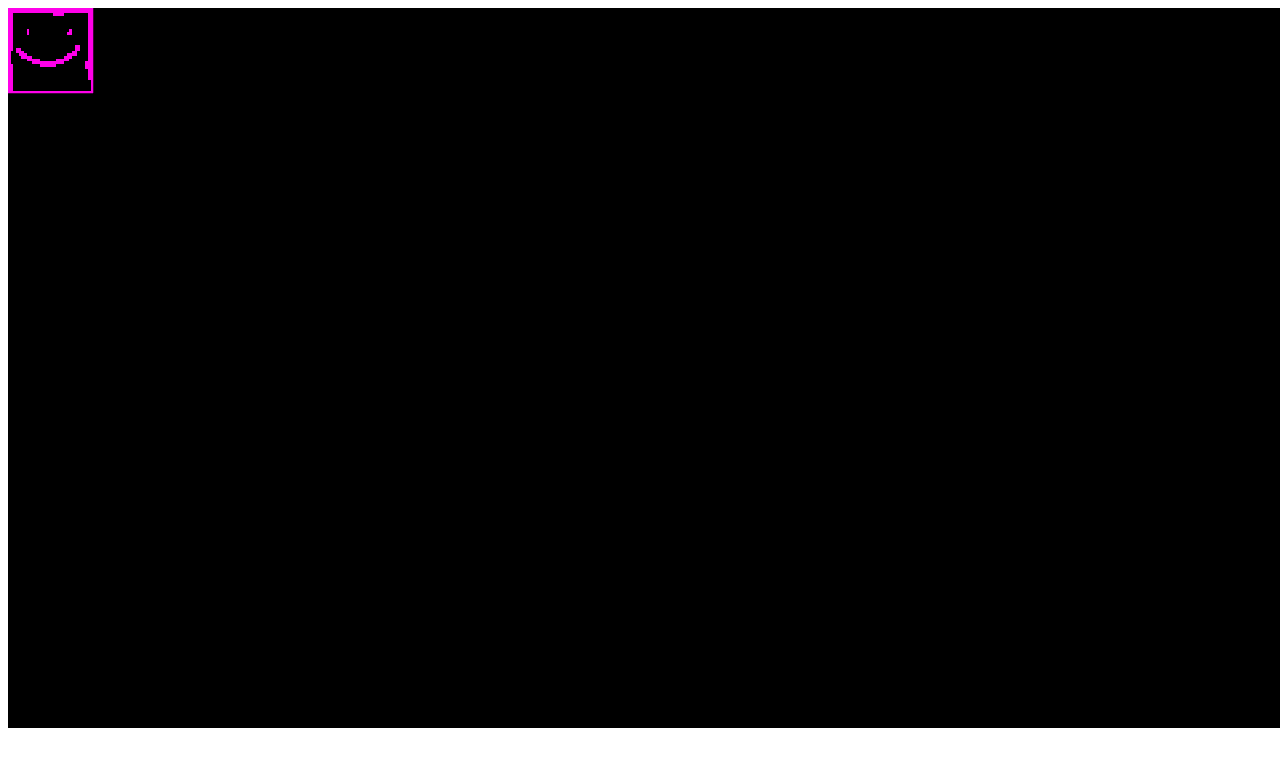
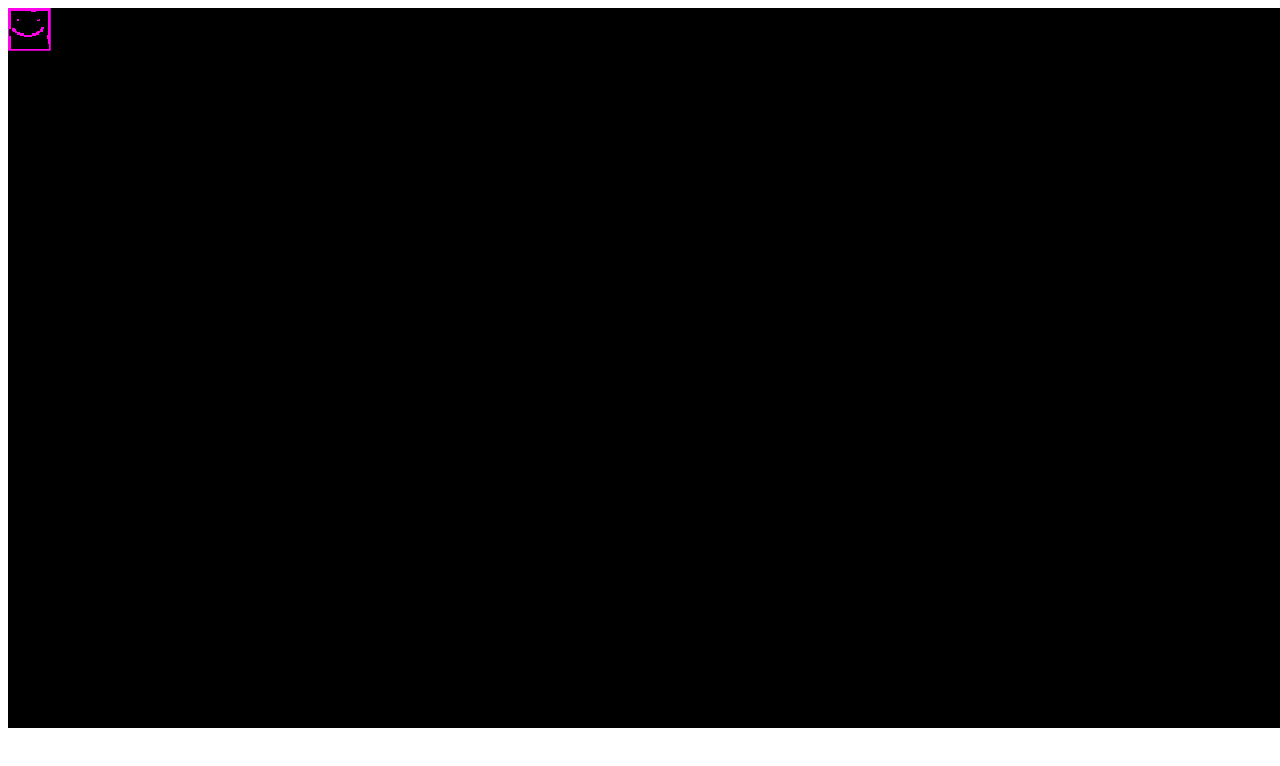
Before and after one commit to chillprogrammer/ld55, a website built with webpack: page src/index.html in a window 1280 px wide. Built offline with nearby package versions, Linux system fonts and the light colour scheme.

Commit message:
I don't remember exactly

```diff
--- a/src/player.ts
+++ b/src/player.ts
@@ -4,7 +4,7 @@ import {KeyManager} from './managers/key-manager';
 /** The main player class for the game */
 export class Player {
 
-	private SPEED = 10;
+	private SPEED = 2;
 
 	// ---------------------------- GLOBALS ------------------------------
 
@@ -53,6 +53,8 @@ export class Player {
 		if (!Player._spritesheetAssets) throw "Need to define spritesheetAssets before creating new player";
 		if (!Player._mainContainer) throw "Need to define mainContainer before creating new player";
 
+		this.container.scale.set(0.5, 0.5);
+
 		this.sprite = Sprite.from(Player._spritesheetAssets['player.png']);
 		this.container.addChild(this.sprite);
 
@@ -63,6 +65,18 @@ export class Player {
 	}
 
 	private update(ticker: Ticker) {
+		const {deltaTime} = ticker;
 
+		const w = Player._keyManager.isKeyPressed('w');
+		const a = Player._keyManager.isKeyPressed('a');
+		const s = Player._keyManager.isKeyPressed('s');
+		const d = Player._keyManager.isKeyPressed('d');
+
+		// The "+" syntax converts a bool to number
+		const dx = (+d - +a) * this.SPEED * deltaTime;
+		const dy = (+s - +w) * this.SPEED * deltaTime;
+
+		this.x += dx;
+		this.y += dy;
 	}
 }
```
Also changed, not shown: src/index.html (line endings or trailing spaces), webpack.config.js (line endings or trailing spaces).
